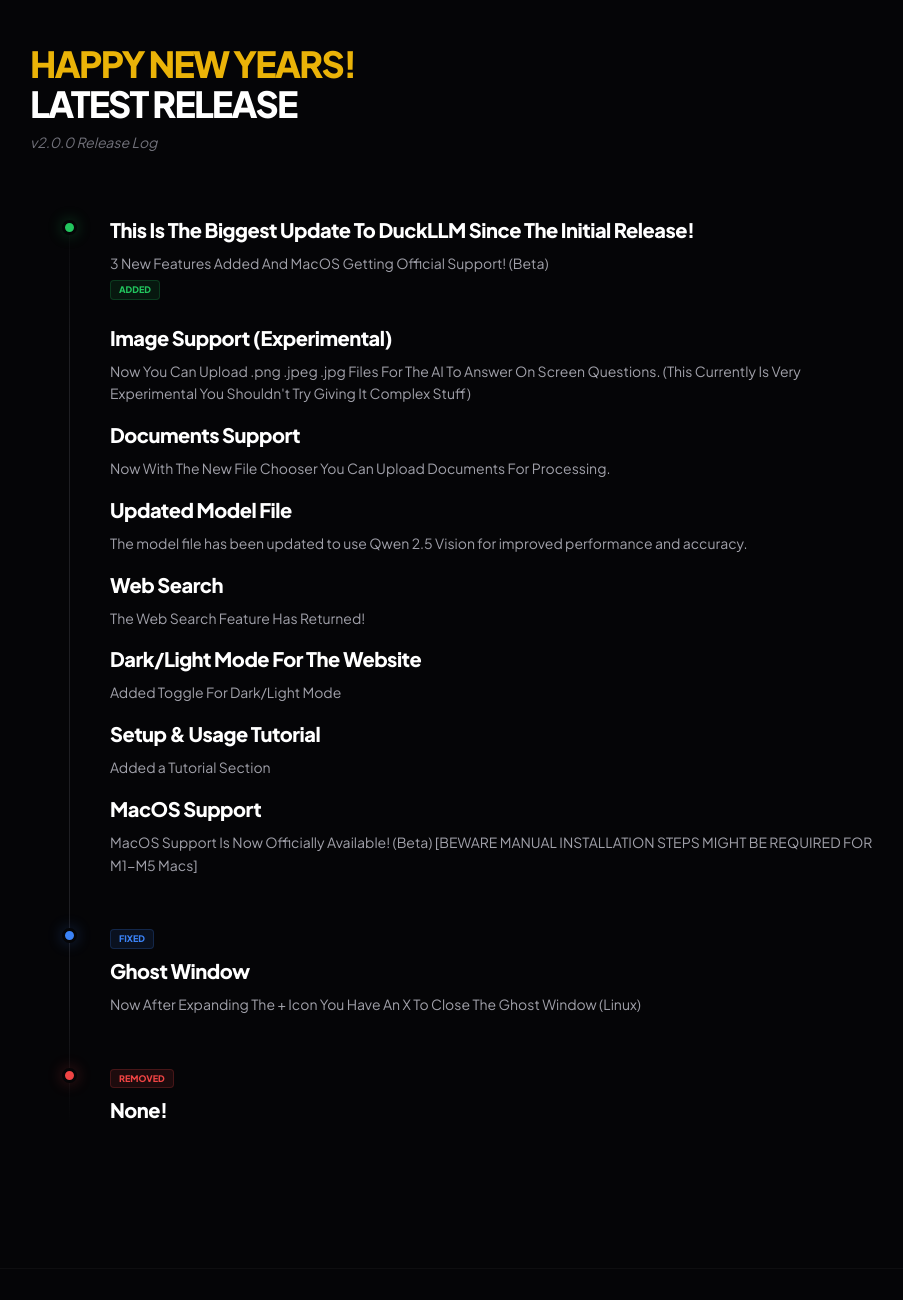
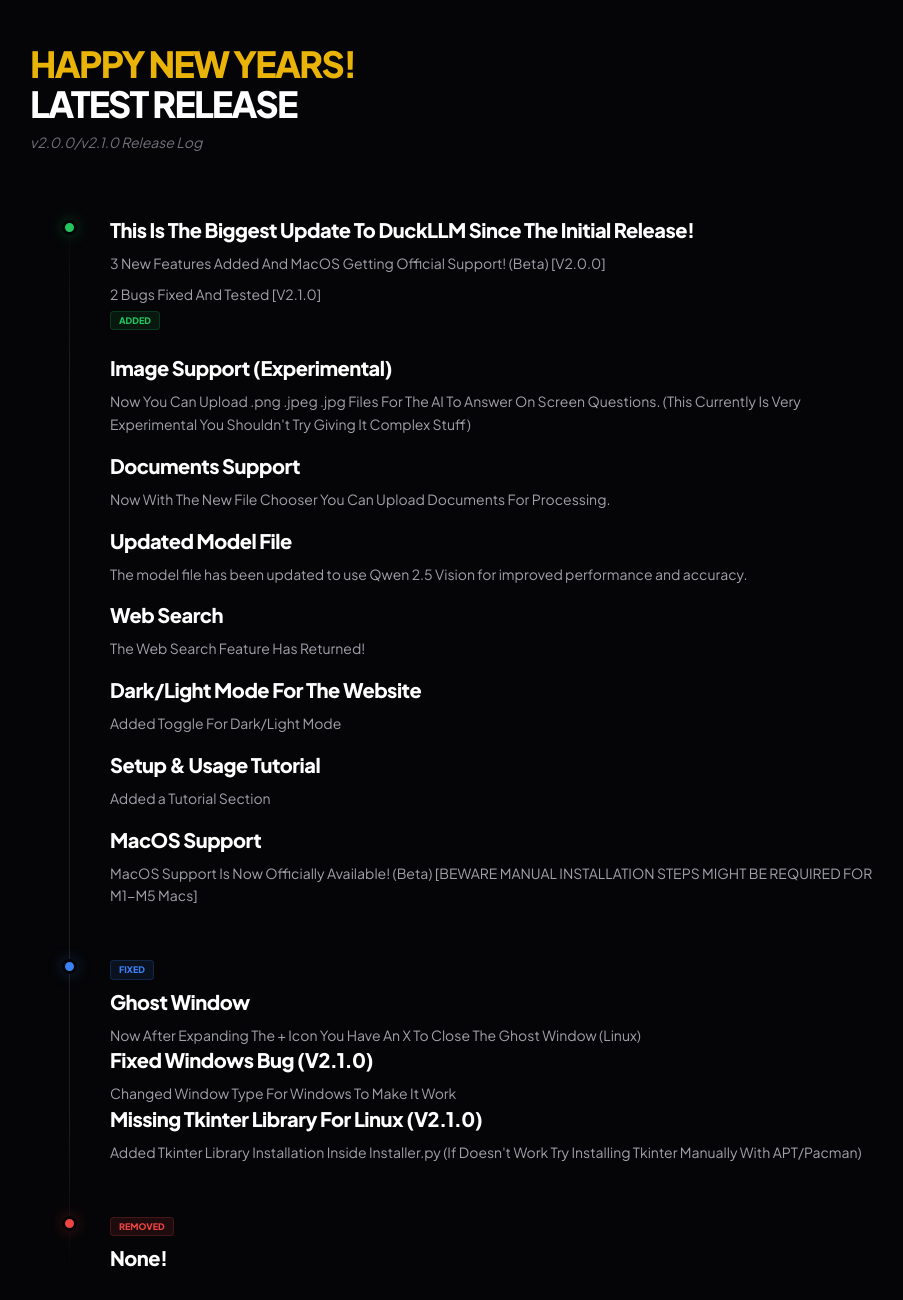
Before and after one commit to EithanAsulin/DuckLLM, a plain HTML site: page index.html in a window 1280 px wide. Shown: the part 800-2100 px from the top of the page, without its empty margins (186-1089 px from the left). Drawn offline with nearby package versions, Linux system fonts and the light colour scheme.

Commit message:
Update release log for v2.0.0 and v2.1.0
Updated release log to reflect new version details and bug fixes.

```diff
--- a/index.html
+++ b/index.html
@@ -117,13 +117,14 @@
         <div class="mb-16">
             <h2 class="text-4xl font-black uppercase tracking-tighter text-yellow-500">Happy New Years!</h2>
             <h2 class="text-4xl font-black uppercase tracking-tighter text-white">Latest Release</h2>
-            <p class="text-zinc-500 text-sm mt-2 italic">v2.0.0 Release Log</p>
+            <p class="text-zinc-500 text-sm mt-2 italic">v2.0.0/v2.1.0 Release Log</p>
         </div>
         <div class="relative">
             <div class="release-line"></div>
             <div class="release-item reveal">
                 <h3 class="text-white font-bold text-xl tracking-tight">This Is The Biggest Update To DuckLLM Since The Initial Release!</h3>
-                <p class="text-zinc-400 mt-2 text-sm leading-relaxed">3 New Features Added And MacOS Getting Official Support! (Beta)</p>
+                <p class="text-zinc-400 mt-2 text-sm leading-relaxed">3 New Features Added And MacOS Getting Official Support! (Beta) [V2.0.0]</p>
+                <p class="text-zinc-400 mt-2 text-sm leading-relaxed">2 Bugs Fixed And Tested [V2.1.0]</p>
                 <div class="release-dot dot-added"></div>
                 <span class="log-tag bg-green-500/10 text-green-500 border border-green-500/20">Added</span>
 
@@ -153,6 +154,10 @@
                 <span class="log-tag bg-blue-500/10 text-blue-500 border border-blue-500/20">Fixed</span>
                 <h3 class="text-white font-bold text-xl tracking-tight">Ghost Window</h3>
                 <p class="text-zinc-400 mt-2 text-sm leading-relaxed">Now After Expanding The + Icon You Have An X To Close The Ghost Window (Linux)</p>
+                <h3 class="text-white font-bold text-xl tracking-tight">Fixed Windows Bug (V2.1.0)</h3>
+                <p class="text-zinc-400 mt-2 text-sm leading-relaxed">Changed Window Type For Windows To Make It Work</p>
+                <h3 class="text-white font-bold text-xl tracking-tight">Missing Tkinter Library For Linux (V2.1.0)</h3>
+                <p class="text-zinc-400 mt-2 text-sm leading-relaxed">Added Tkinter Library Installation Inside Installer.py (If Doesn't Work Try Installing Tkinter Manually With APT/Pacman)</p>
             </div>
             <div class="release-item reveal">
                 <div class="release-dot dot-removed"></div>
```
